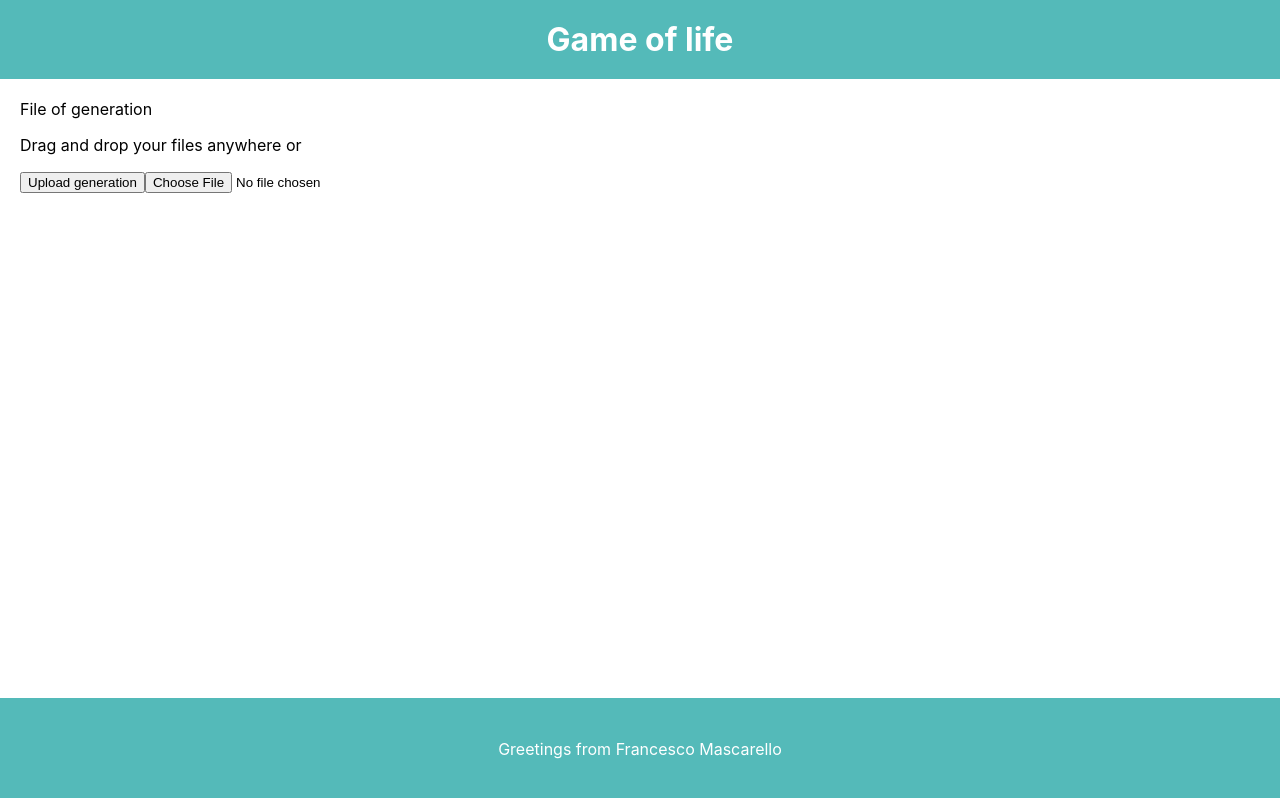
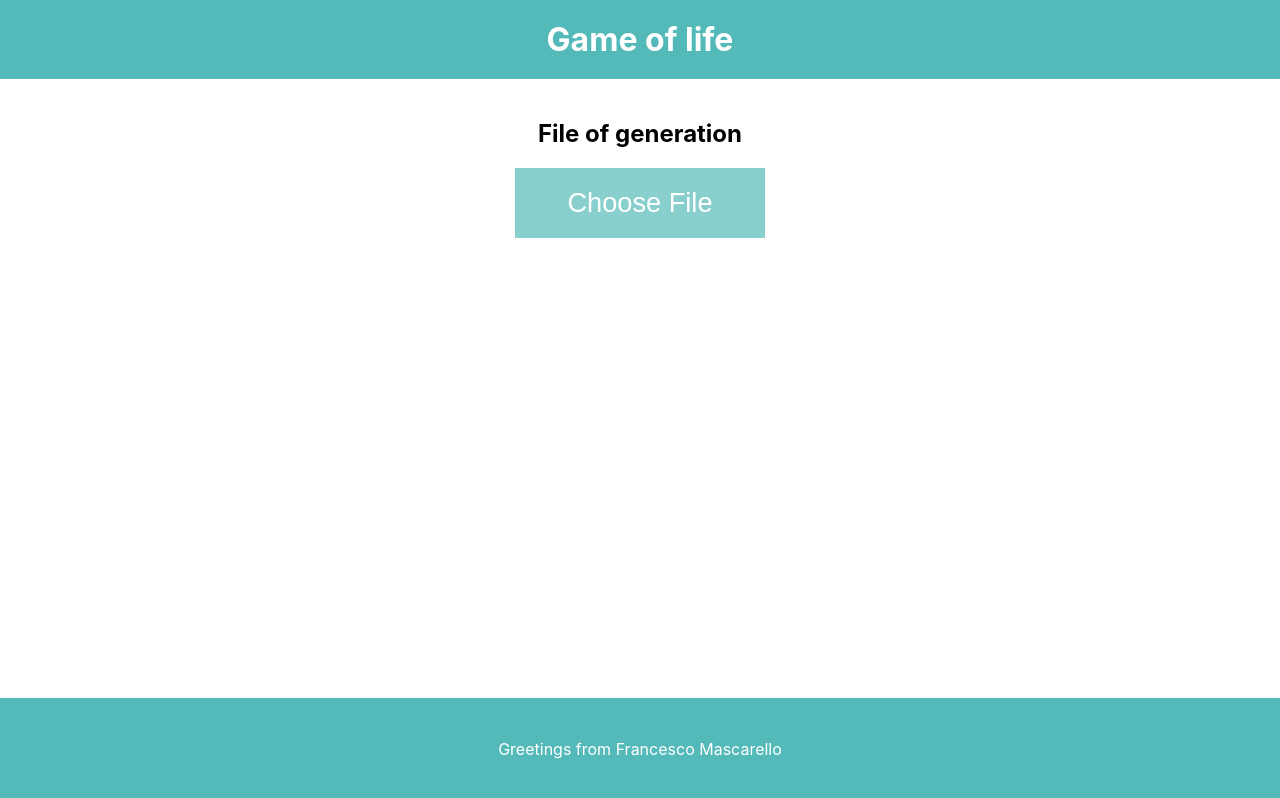
Before and after one commit to masca19/game-of-life, a React (Create React App) app: page / in a window 1280 px wide. Built offline with nearby package versions, Linux system fonts and the light colour scheme.

Commit message:
in fileUpload component added inputProps model + added style + get content of file

```diff
--- /dev/null
+++ b/src/components/FileUpload/FileUpload.model.ts
@@ -0,0 +1,5 @@
+export interface InputProps {
+    label: string,
+    updateFileCb: (contentFile: string | ArrayBuffer | null) => void,
+    accept: string
+}
--- a/src/components/FileUpload/FileUpload.scss
+++ b/src/components/FileUpload/FileUpload.scss
@@ -0,0 +1,75 @@
+@import '../../styles/variable';
+
+%btnAfterBefore {
+    content: "";
+    position: absolute;
+    top: 0;
+    left: 0;
+    width: 100%;
+    height: 100%;
+    z-index: 1;
+}
+
+section {
+    display: flex;
+    justify-content: center;
+    align-items: center;
+    flex-direction: column;
+    text-align: center;
+}
+
+input[type="file"] {
+    display: none;
+}
+
+button {
+    display: flex;
+    justify-content: center;
+    align-items: center;
+    width: 250px;
+    height: 70px;
+    padding: 0;
+    background-color: $primaryColor;
+    border: none;
+
+    >div {
+        position: relative;
+        display: flex;
+        align-items: center;
+        justify-content: center;
+        width: 250px;
+        height: 100%;
+        color: #fff;
+        transition: all 0.5s;
+        cursor: pointer;
+
+        &::before {
+            @extend %btnAfterBefore;
+            background-color: rgba(255, 255, 255, 0.3);
+            transition: all 0.3s;
+        }
+
+        &::after {
+            @extend %btnAfterBefore;
+            opacity: 0;
+            transition: all 0.3s;
+            transform: scale(1.2, 1.2);
+        }
+
+        &:hover {
+            &::before {
+                opacity: 0;
+                transform: scale(0.5, 0.5);
+            }
+            &::after {
+                opacity: 1;
+                transform: scale(1, 1);
+            }
+        }
+
+        span {
+            z-index: 3;
+            font-size: 1.7rem;
+        }
+    }
+}
--- a/src/components/FileUpload/FileUpload.tsx
+++ b/src/components/FileUpload/FileUpload.tsx
@@ -1,44 +1,50 @@
-import React, { useRef, DragEvent, RefObject } from "react";
+import React, { useRef, DragEvent } from "react";
+import { InputProps } from './FileUpload.model'
+import './FileUpload.scss';
 
 
 const FileUpload = ({
   label,
   updateFileCb,
   accept
-}: { label: string, updateFileCb: any, accept: string}) => {
+}: InputProps) => {
   const fileInputField = useRef<HTMLInputElement>(null);
 
   const handleUploadBtnClick = () => {
     fileInputField?.current?.click();
   };
 
-  const handlerDropFile = (files: DragEvent<HTMLDivElement>) => {
-    console.log(files)
+  let fileReader: FileReader;
 
-  }
+  const handleFileRead = () => {
+    updateFileCb(fileReader.result)
+  };
+
 
   const handleNewFileUpload = (e: React.ChangeEvent<HTMLInputElement>) => {
-    console.log(e);
-
+    if (!e.target.files?.length) return
+    const file: Blob = e.target.files[0];
+    fileReader = new FileReader();
+    fileReader.onloadend = handleFileRead;
+    fileReader.readAsText(file);
   };
 
   return (
-      <div onDrop={handlerDropFile}>
-        <label>{label}</label>
-        <p>Drag and drop your files anywhere or</p>
-        <button type="button" onClick={handleUploadBtnClick}>
-          <i className="fas fa-file-upload" />
-          <span>Upload generation</span>
+    <section>
+      <h2>{label}</h2>
+      <button onClick={handleUploadBtnClick}>
+        <div>
+          <span>Choose File</span>
+        </div>
       </button>
       <input
         type="file"
         ref={fileInputField}
         onChange={handleNewFileUpload}
-          title=""
         value=""
         accept={accept}
       />
-      </div>
+    </section>
   );
 };
 
--- a/src/pages/App/App.tsx
+++ b/src/pages/App/App.tsx
@@ -7,8 +7,8 @@ function App() {
     profileImages: []
   });
 
-  const updateUploadedFiles = (files: any) =>
-    setNewUserInfo({ ...newUserInfo, profileImages: files });
+  const updateUploadedFiles = (contentFile: string | ArrayBuffer | null) => console.log(contentFile);
+
 
   return (
     <main>
```
Lines whose indentation alone changed are shown as unchanged.
